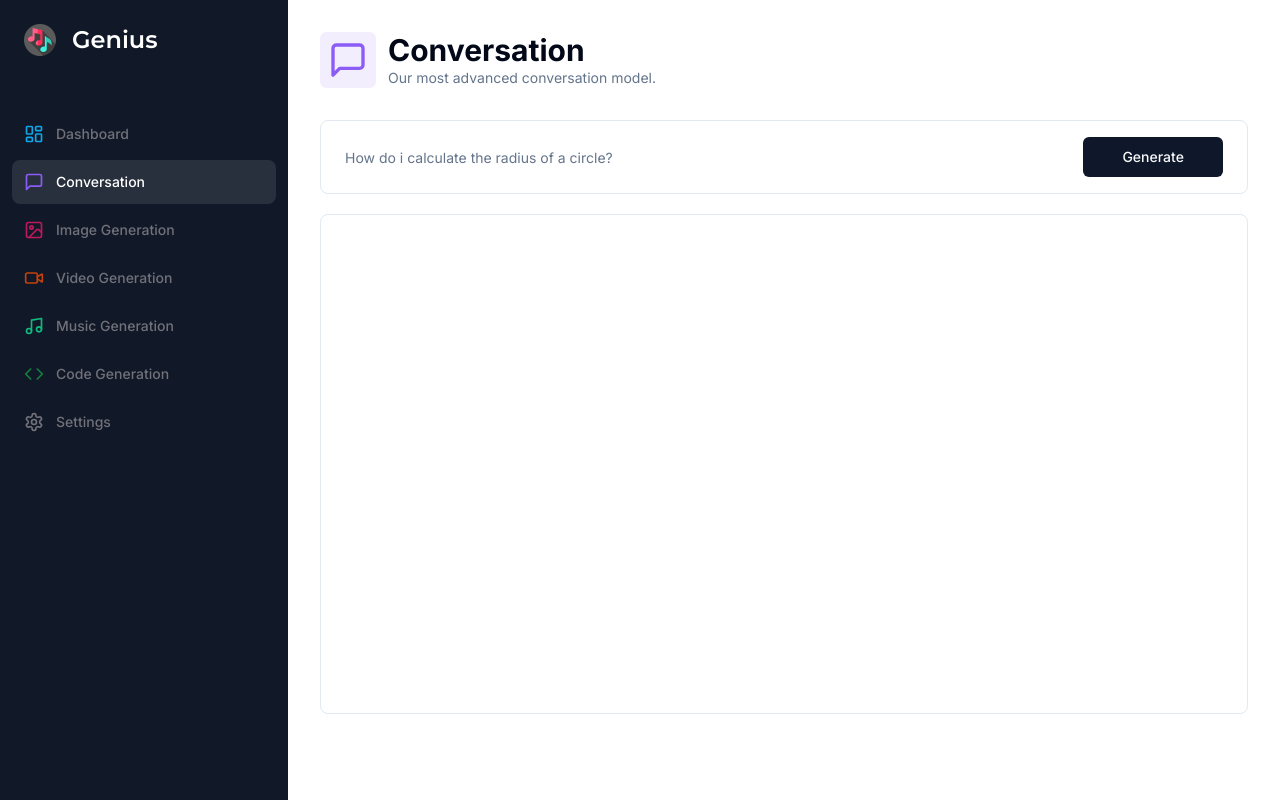
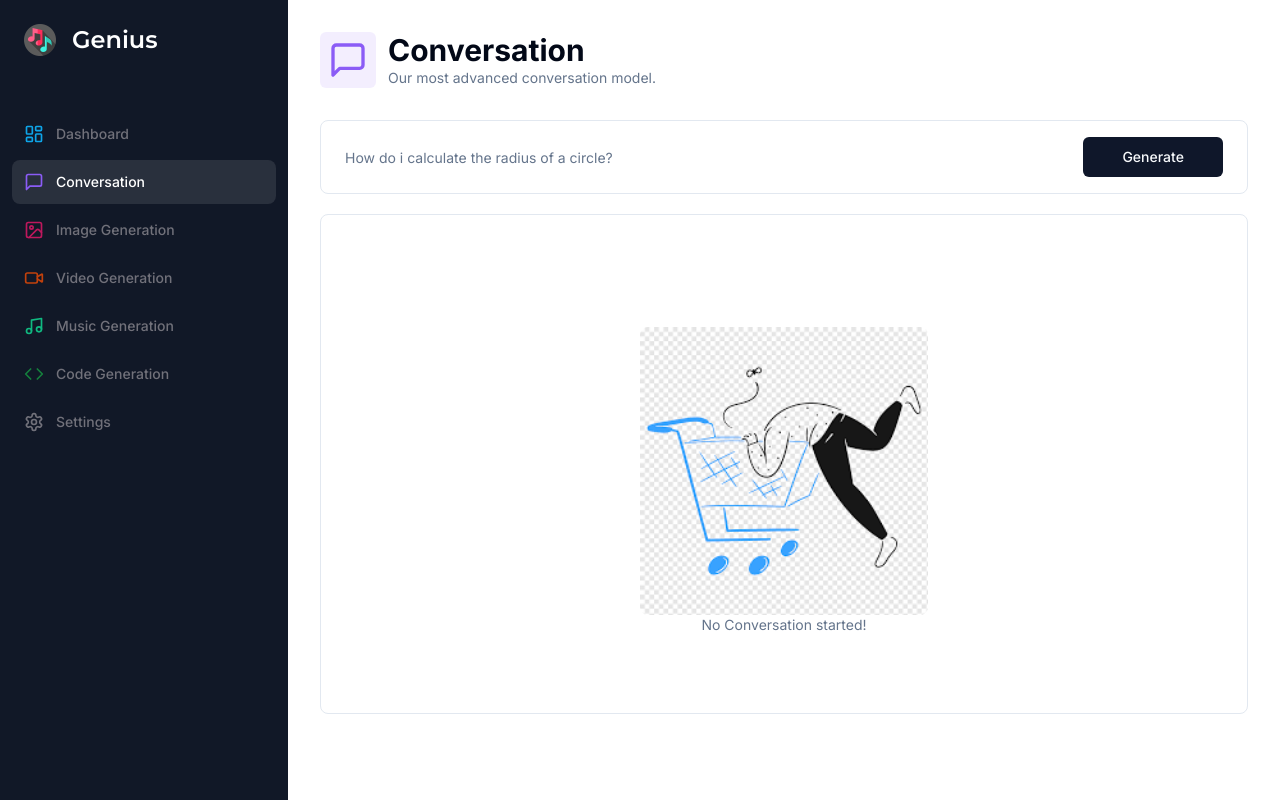
Before and after one commit to lawrenceokim/ai-saas, a Next.js app: page /conversation in a window 1280 px wide. Built offline with nearby package versions, Linux system fonts and the light colour scheme.

Commit message:
conversation page complete with user/bot avatars

```diff
--- a/app/(dashboard)/(routes)/conversation/page.tsx
+++ b/app/(dashboard)/(routes)/conversation/page.tsx
@@ -17,6 +17,11 @@ import { useRouter } from "next/navigation";
 // import { ChatCompletionMessageParam } from "openai/resources/chat/completions";
 import { useState } from "react";
 import { ScrollArea } from "@/components/ui/scroll-area";
+import Empty from "@/components/empty";
+import Loader from "@/components/loader";
+import { cn } from "@/lib/utils";
+import UserAvatar from "@/components/user-avatar";
+import BotAvatar from "@/components/bot-avatar";
 
 interface ChatCompletionMessageParam {
   role: "user" | "assistant" | "system";
@@ -99,14 +104,31 @@ function ConversationPage() {
           </Form>
         </div>
         <ScrollArea
-          className="mb-2 mt-5 h-[500px] rounded-lg border p-4"
+          className="mb-5 mt-5 h-[500px] rounded-lg border p-4"
           // ref={ref}
         >
           <div className="space-y-4 mt-4">
+            {isLoading && (
+              <div className="p-8 rounded-lg w-full flex items-center justify-center bg-muted">
+                <Loader />
+              </div>
+            )}
+            {messages.length === 0 && !isLoading && (
+              <Empty label="No Conversation started!" />
+            )}
             <div className="flex flex-col-reverse gap-y-4">
               {messages.map((message) => (
-                <div className="" key={message.content}>
-                  {message.content}
+                <div
+                  className={cn(
+                    "p-8 w-full flex items-start gap-x-8 rounded-lg",
+                    message.role === "user"
+                      ? "bg-white border border-black/10"
+                      : "bg-muted"
+                  )}
+                  key={message.content}
+                >
+                  {message.role === "user" ? <UserAvatar /> : <BotAvatar />}
+                  <p className="text-sm">{message.content}</p>
                 </div>
               ))}
             </div>
--- /dev/null
+++ b/components/bot-avatar.tsx
@@ -0,0 +1,12 @@
+import React from "react";
+import { Avatar, AvatarImage } from "./ui/avatar";
+
+function BotAvatar() {
+  return (
+    <Avatar className="h-8 w-8">
+      <AvatarImage className="p-1" src="/logo.png" />
+    </Avatar>
+  );
+}
+
+export default BotAvatar;
--- /dev/null
+++ b/components/empty.tsx
@@ -0,0 +1,18 @@
+import Image from "next/image";
+
+interface EmptyProps {
+  label: string;
+}
+
+function Empty({ label }: EmptyProps) {
+  return (
+    <div className="h-full p-20 flex flex-col items-center justify-center">
+      <div className="relative h-72 w-72 rounded-lg overflow-hidden">
+        <Image alt="empty" fill src="/empty.png" />
+      </div>
+      <div className="text-muted-foreground text-sm text-center">{label}</div>
+    </div>
+  );
+}
+
+export default Empty;
--- /dev/null
+++ b/components/loader.tsx
@@ -0,0 +1,15 @@
+import Image from "next/image";
+import React from "react";
+
+function Loader() {
+  return (
+    <div className="h-full flex flex-col gap-y-4 items-center justify-center">
+      <div className="w-10 h-10 relative animate-spin">
+        <Image alt="logo" fill src="/logo.png" />
+      </div>
+      <p className="text-sm text-muted-foreground">Genius is thinking...</p>
+    </div>
+  );
+}
+
+export default Loader;
--- /dev/null
+++ b/components/user-avatar.tsx
@@ -0,0 +1,18 @@
+import { useUser } from "@clerk/nextjs";
+import { Avatar, AvatarFallback, AvatarImage } from "@/components/ui/avatar";
+
+function UserAvatar() {
+  const { user } = useUser();
+
+  return (
+    <Avatar className="h-8 w-8">
+      <AvatarImage src={user?.imageUrl} />
+      <AvatarFallback>
+        {user?.firstName?.charAt(0)}
+        {user?.lastName?.charAt(0)}
+      </AvatarFallback>
+    </Avatar>
+  );
+}
+
+export default UserAvatar;
```
Also changed, not shown: public/empty.png (added).
